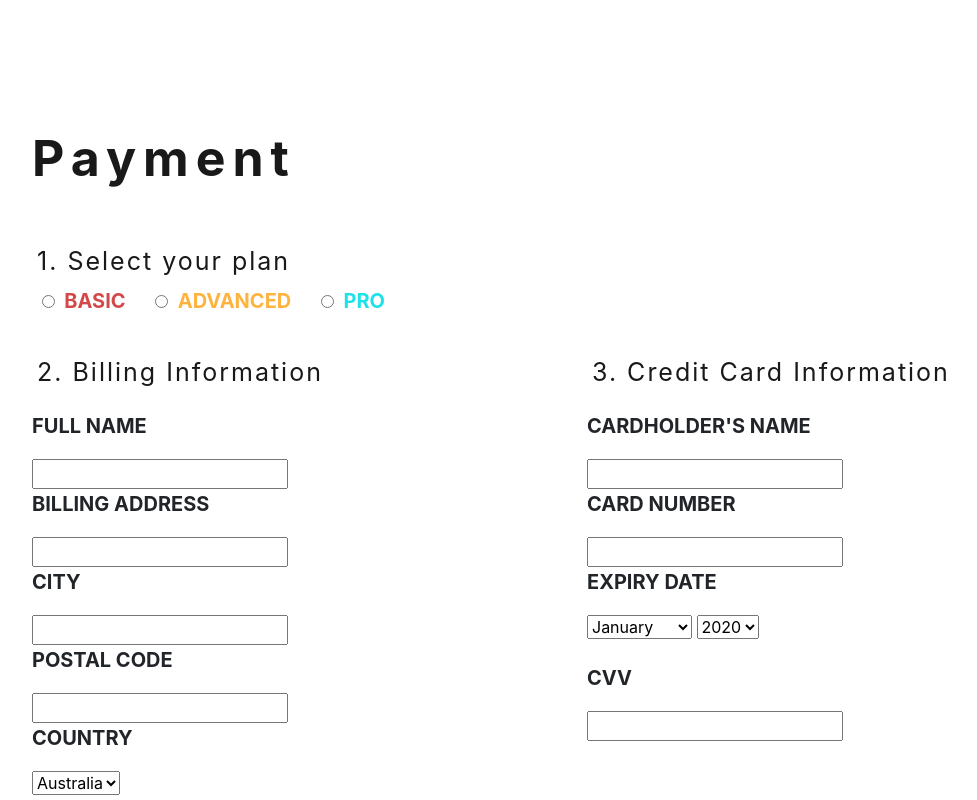
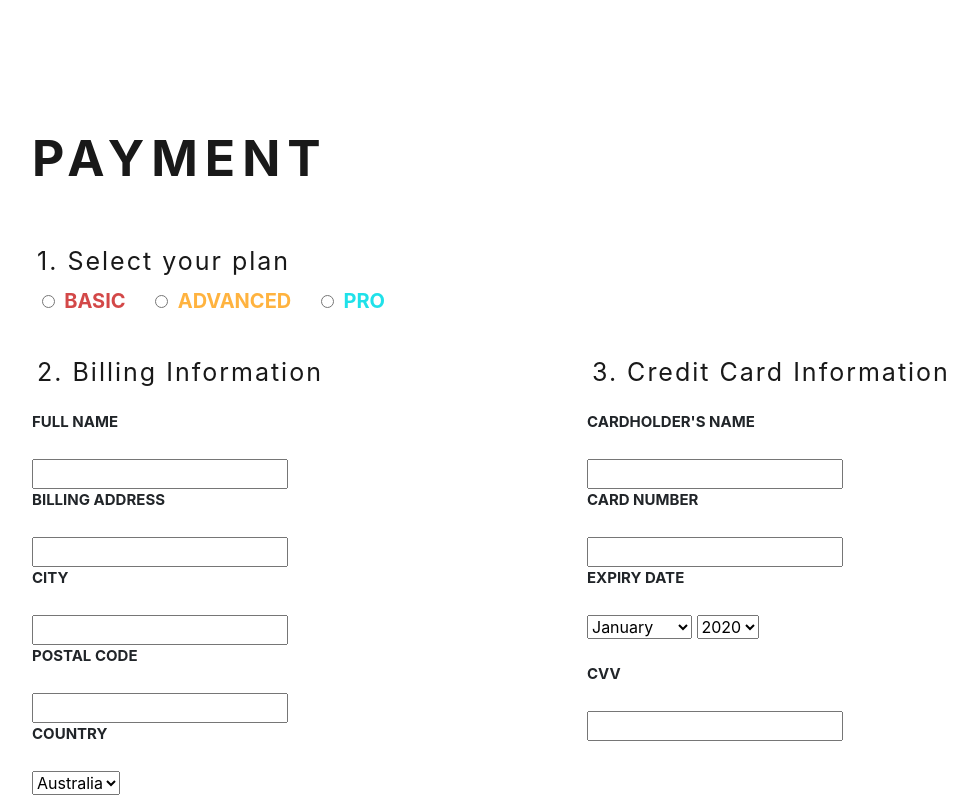
Before and after one commit to karlaluuu/SpeerTech-FrontEndAssessment, a plain HTML site: page payment.html in a window 1280 px wide. Shown: the top 800 px of the page, without its empty margins (53-1030 px from the left). Drawn offline with nearby package versions, Linux system fonts and the light colour scheme.

Commit message:
Update payment.css

```diff
--- a/css/payment.css
+++ b/css/payment.css
@@ -33,6 +33,7 @@
     margin-bottom: 50px;
     font-weight: bold;
     letter-spacing: 7px;
+    text-transform: uppercase;
   }
   #payment p{
     color: #191919;
@@ -72,6 +73,10 @@
     margin-top: 25px;
     text-align: left;
   }
+
+  .payment-credit label{
+    font-size: 15px;
+}
   .payment-credit form, .payment-billing form{
       margin-top: 20px;
   }
@@ -95,7 +100,7 @@
     text-align: left;
   }
   .payment-billing label{
-      margin-bottom: 0;
+      font-size: 15px;
   }
 
   /*download button*/
```
